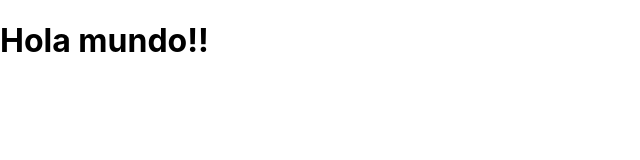
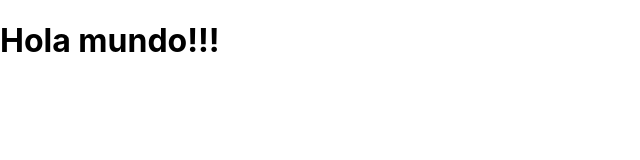
Before and after one commit to rossitom90/React-app-TRossi, a React (Create React App) app: page / in a window 1280 px wide. Shown: the top 160 px of the page, without its empty margins (0-640 px from the left). Built offline with nearby package versions, Linux system fonts and the light colour scheme.

Commit message:
Update App.js

```diff
--- a/src/App.js
+++ b/src/App.js
@@ -3,7 +3,7 @@ import './App.css';
 
 function App() {
   return (
-   <h1>Hola mundo!!</h1>
+   <h1>Hola mundo!!!</h1>
 
 
   );
```
